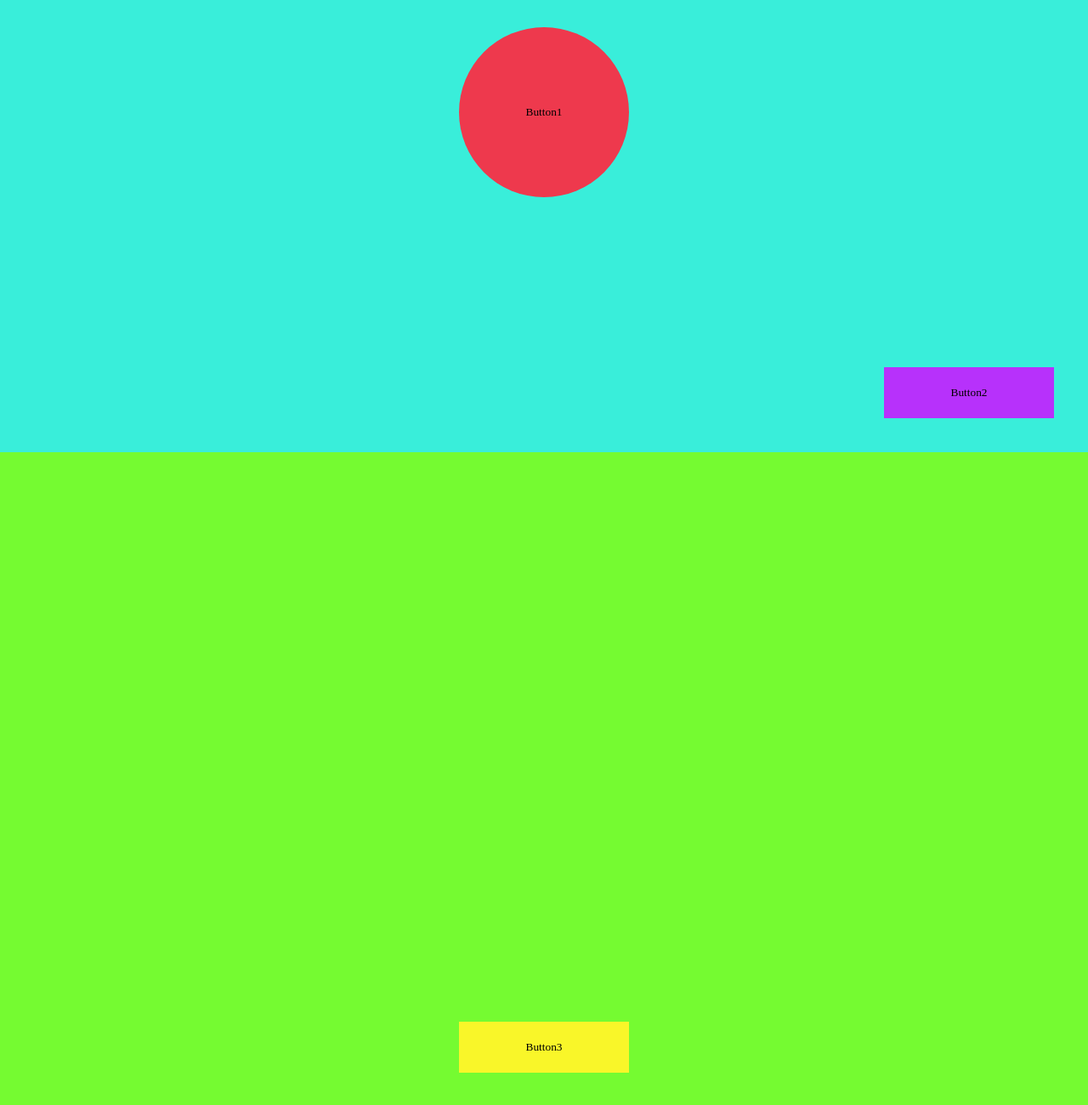
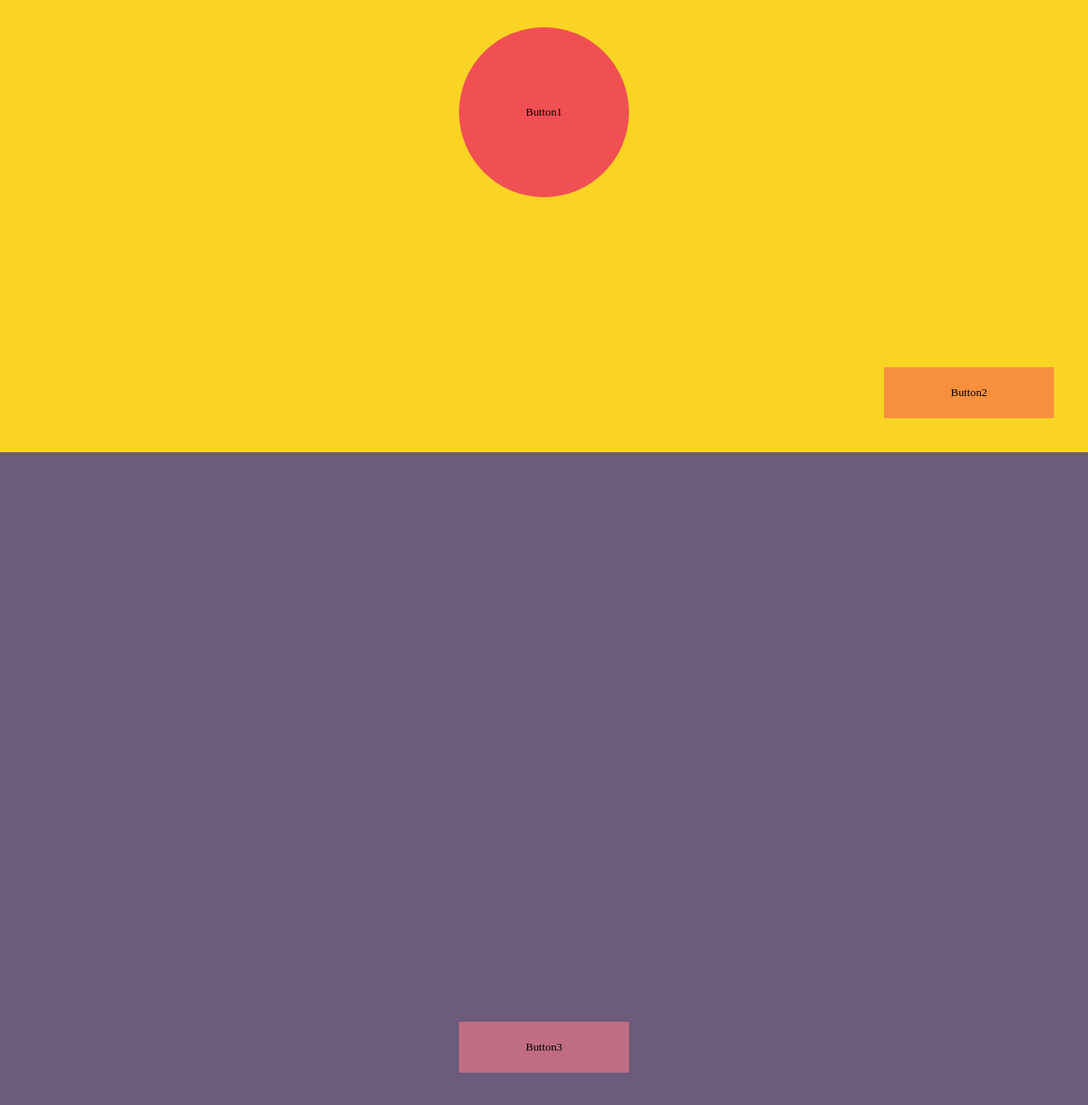
Before and after one commit to MatleBeatrix/sitebuild-exam-ms1, a plain HTML site: page index.html in a window 1280 px wide. Shown: the part 268-1568 px from the top of the page at 85% size. Drawn offline with Linux system fonts and the light colour scheme.

Commit message:
color changed

```diff
--- a/style.css
+++ b/style.css
@@ -37,11 +37,11 @@ section {
 }
 
 #section1 {
-    background-color: #39EEDA;
+    background-color: #F9D423;
 }
 
 #section2 {
-    background-color: #75FB31;
+    background-color:  #6C5B7B;
 }
 
 
@@ -55,7 +55,7 @@ section {
     left: 50%;
 
     transform: translate(-50%, -50%);
-    background-color: #ee394d;
+    background-color: #F05053;
 }
 
 #button2 {
@@ -65,7 +65,7 @@ section {
     bottom: 40px;
     right: 40px;
 
-    background-color: #b731fb;
+    background-color: #F6903D;
 }
 
 #button3 {
@@ -76,5 +76,5 @@ section {
     left: 50%;
 
     transform: translate(-50%, -50%);
-    background-color: #F9F629;
+    background-color: #C06C84;
 }
```
